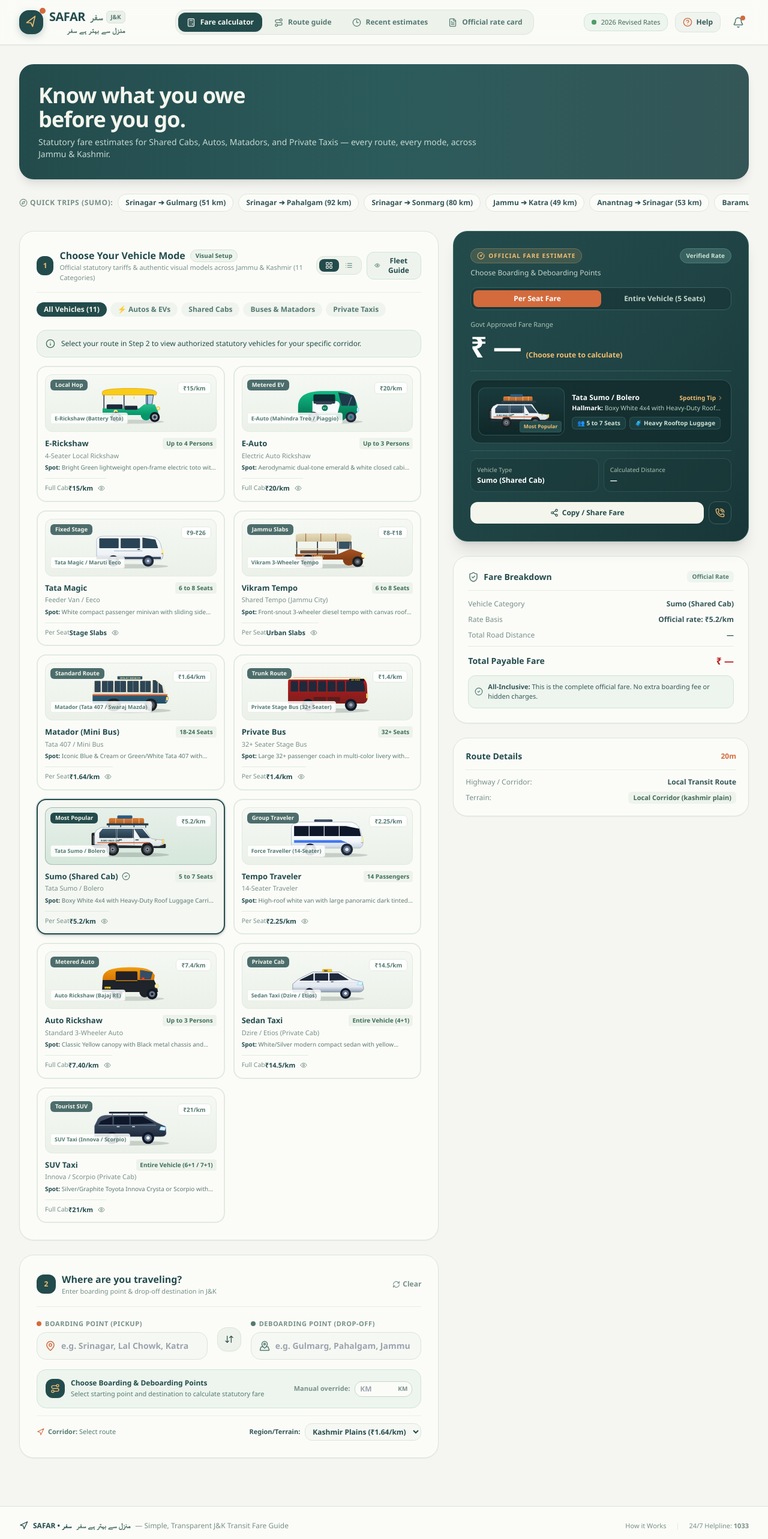
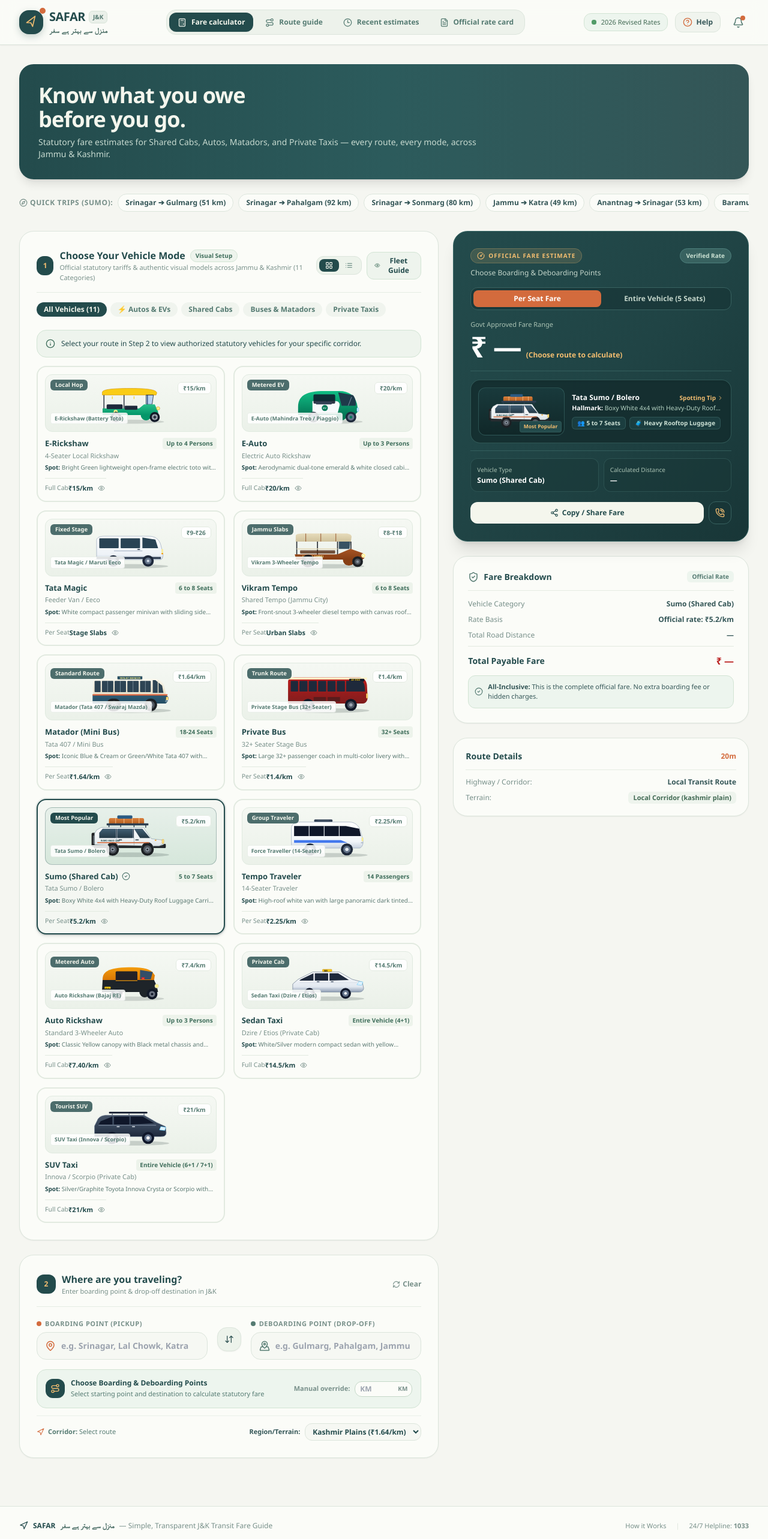
Before and after one commit to Farhaan327426/SafarApp, a React (Vite) app: page / in a window 1280 px wide. Shown: the top 2566 px of the page at 60% size. Built offline with nearby package versions, Linux system fonts and the light colour scheme.

Commit message:
refactor: retain English SAFAR branding and keep Urdu tagline quote

```diff
--- a/frontend/index.html
+++ b/frontend/index.html
@@ -44,7 +44,6 @@
             <div class="brand-text">
               <div class="brand-row">
                 <span class="brand-title">SAFAR</span>
-                <span class="brand-urdu" dir="rtl" lang="ur">سفر</span>
                 <span class="brand-badge">J&K</span>
               </div>
               <span class="brand-tagline urdu-tagline" dir="rtl" lang="ur">منزل سے بہتر ہے سفر</span>
@@ -150,7 +149,6 @@
         <div class="drawer-header">
           <div class="brand-row">
             <span class="brand-title">SAFAR</span>
-            <span class="brand-urdu" dir="rtl" lang="ur">سفر</span>
             <span class="brand-badge">J&K</span>
           </div>
           <button id="close-drawer-btn" class="icon-btn"><svg width="20" height="20" viewBox="0 0 24 24" fill="none"
@@ -581,7 +579,7 @@
     <footer class="app-footer">
       <div class="footer-container">
         <div class="footer-brand">
-          <strong>SAFAR • سفر</strong>
+          <strong>SAFAR</strong>
           <span dir="rtl" lang="ur" style="font-weight: 700; color: #426a54; margin: 0 4px;">منزل سے بہتر ہے سفر</span>
           <span>— Simple, Transparent J&K Transit Fare Guide</span>
         </div>
--- a/src/App.jsx
+++ b/src/App.jsx
@@ -1475,7 +1475,6 @@ export default function App() {
               <div>
                 <div className="flex items-center gap-1.5">
                   <span className="text-xl font-extrabold tracking-tight text-[#234b4c]">SAFAR</span>
-                  <span className="text-base font-bold text-[#557b72] ml-0.5" dir="rtl" lang="ur">سفر</span>
                   <span className="px-1.5 py-0.5 text-[10px] font-bold uppercase rounded-md bg-[#eaf0e9] text-[#557b72] border border-[#d8e3d8]">
                     J&K
                   </span>
@@ -2888,7 +2887,7 @@ export default function App() {
         <div className="max-w-7xl mx-auto flex flex-col sm:flex-row items-center justify-between gap-4">
           <div className="flex items-center gap-2">
             <Navigation size={15} className="text-[#234b4c]" />
-            <span className="font-bold text-[#234b4c]">SAFAR • سفر</span>
+            <span className="font-bold text-[#234b4c]">SAFAR</span>
             <span dir="rtl" lang="ur" className="font-semibold text-[#4a6d65]">منزل سے بہتر ہے سفر</span>
             <span>— Simple, Transparent J&K Transit Fare Guide</span>
           </div>
```
